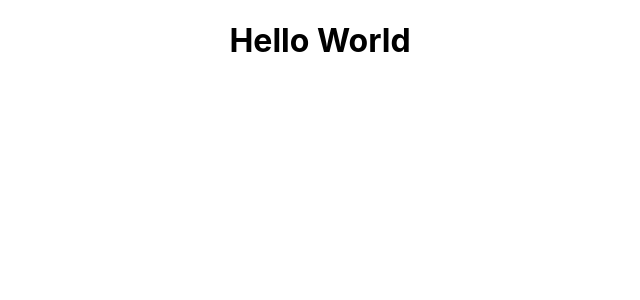
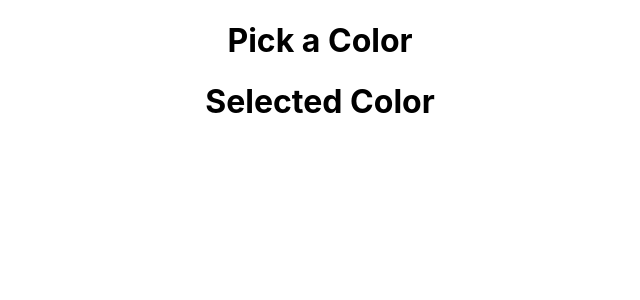
Before and after one commit to yjfnyc/react-color-selector, a React (Create React App) app: page / in a window 1280 px wide. Shown: the top 300 px of the page, without its empty margins (320-960 px from the left). Built offline with nearby package versions, Linux system fonts and the light colour scheme.

Commit message:
added two components

```diff
--- a/src/App.js
+++ b/src/App.js
@@ -1,11 +1,14 @@
 import React from 'react';
 import logo from './logo.svg';
 import './App.css';
+import PickColor from  './PickColor';
+import SelectedColor from './SelectedColor';
 
 function App() {
   return (
     <div className="App">
-      <h1>Hello World</h1>
+      <PickColor />
+      <SelectedColor />
     </div>
   );
 }
--- /dev/null
+++ b/src/PickColor.js
@@ -0,0 +1,11 @@
+import React from 'react';
+
+function PickColor() {
+  return (
+    <div className="SelectedColor">
+      <h1>Pick a Color</h1>
+    </div>
+  );
+}
+
+export default PickColor;
--- /dev/null
+++ b/src/SelectedColor.js
@@ -0,0 +1,11 @@
+import React from 'react';
+
+function SelectedColor() {
+  return (
+    <div className="SelectedColor">
+      <h1>Selected Color</h1>
+    </div>
+  );
+}
+
+export default SelectedColor;
```
